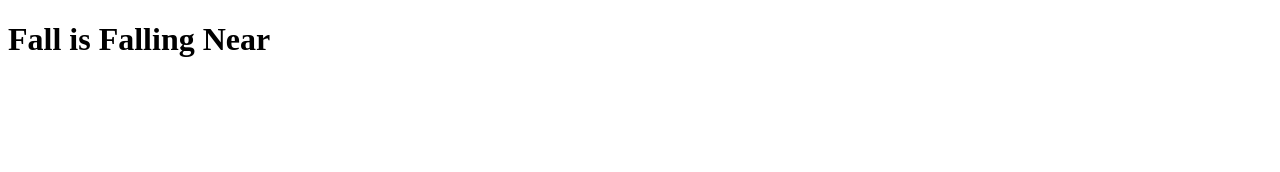
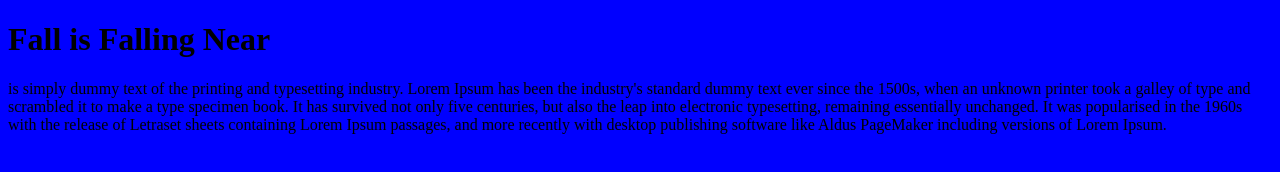
Before and after one commit to Flood00/Fall, a plain HTML site: page index.html in a window 1280 px wide. Drawn offline with Linux system fonts and the light colour scheme.

Commit message:
added a paragraph and a style sheet

```diff
--- a/index.html
+++ b/index.html
@@ -3,13 +3,21 @@
   <head>
     <title>GitPractice</title>
     <meta charset="utf-8">
-
+    <link rel="stylesheet" href="styles.css">
   </head>
 
   <body>
     <h1>Fall is Falling Near</h1>
-
-
+    <p>is simply dummy text of the printing and typesetting industry.
+      Lorem Ipsum has been the industry's standard dummy text ever since the
+      1500s, when an unknown printer took a galley of type and
+      scrambled it to make a type specimen book. It has survived
+      not only five centuries, but also the leap into electronic typesetting,
+      remaining essentially unchanged. It was popularised in the 1960s
+      with the release of Letraset sheets containing Lorem Ipsum passages,
+      and more recently with desktop publishing software like Aldus
+      PageMaker including versions of Lorem Ipsum.
+    </p>
 
   </body>
 </html>
--- /dev/null
+++ b/styles.css
@@ -0,0 +1,3 @@
+body{
+  background-color: blue;
+}
```
